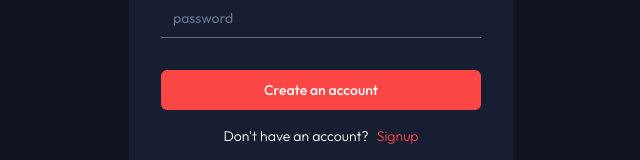
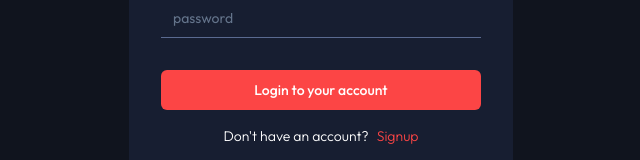
Before and after one commit to shareef99/entertainment-app, a Next.js app: page /auth/login in a window 1280 px wide. Shown: the part 430-590 px from the top of the page, without its empty margins (319-959 px from the left). Built offline with nearby package versions, Linux system fonts and the light colour scheme; no server answers.

Commit message:
Update page.tsx

```diff
--- a/src/app/(auth)/auth/login/page.tsx
+++ b/src/app/(auth)/auth/login/page.tsx
@@ -72,7 +72,7 @@ export default function Page() {
               )}
             </div>
             <Button variant="red" className="mt-4" type="submit">
-              Create an account
+              Login to your account
             </Button>
           </form>
           <div className="mt-4 flex items-center justify-center gap-2 text-sm font-light">
```
